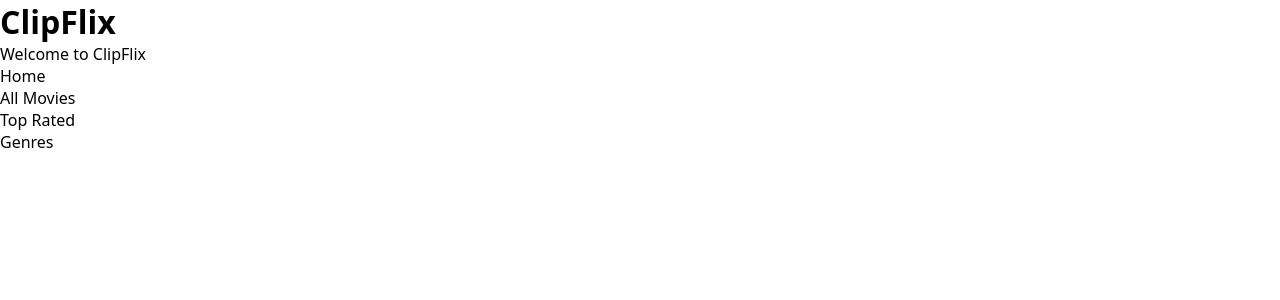
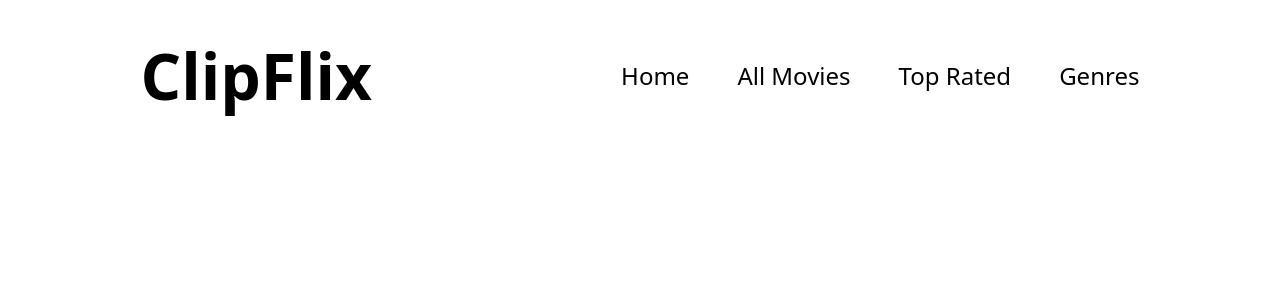
Before and after one commit to dylewskii/inventory-app, a Node server app: page / in a window 1280 px wide. Shown: the top 300 px of the page. Run offline with Node 20, Linux system fonts and the light colour scheme; some libraries are stand-ins or nearby versions.

Commit message:
add index & topRated views

```diff
--- a/views/index.ejs
+++ b/views/index.ejs
@@ -5,15 +5,14 @@
     <link rel="stylesheet" href="/stylesheets/style.css" />
   </head>
   <body>
-    <h1><%= title %></h1>
-    <p>Welcome to <%= title %></p>
-    <aside class="sidebar">
-      <nav class="sidebar-nav">
-        <li><a href="/">Home</a></li>
-        <li><a href="/movies">All Movies</a></li>
-        <li><a href="/top">Top Rated</a></li>
-        <li><a href="/genres">Genres</a></li>
+    <header class="header">
+      <h1><a class="title__link" href="/"><%= title %></a></h1>
+      <nav class="header-nav">
+        <li><a class="nav__link" href="/">Home</a></li>
+        <li><a class="nav__link" href="/movies">All Movies</a></li>
+        <li><a class="nav__link" href="/top">Top Rated</a></li>
+        <li><a class="nav__link" href="/genres">Genres</a></li>
       </nav>
-    </aside>
+    </header>
   </body>
 </html>
```
Also changed, not shown: views/topRated.ejs (added, +36 -0 lines).
